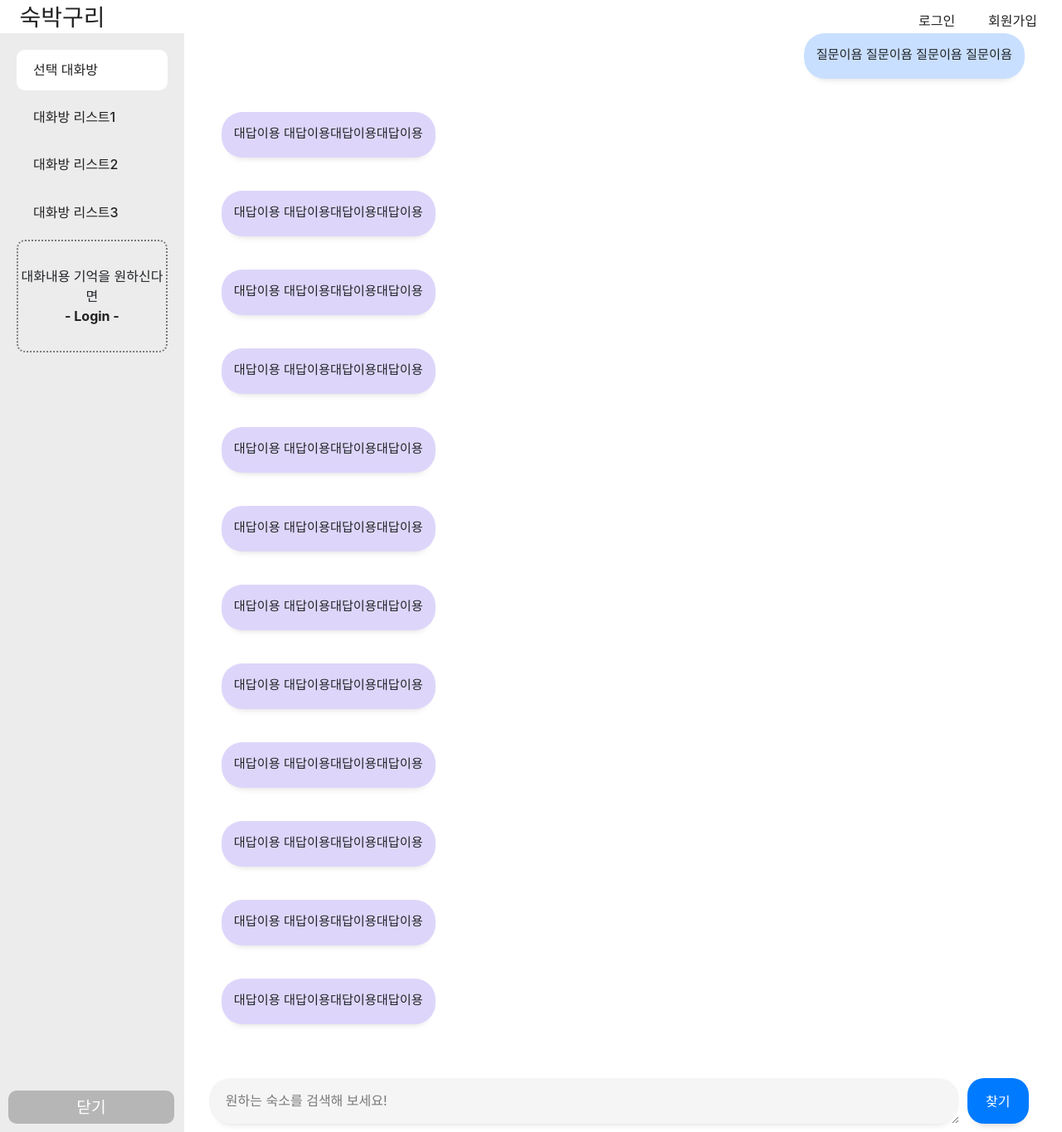
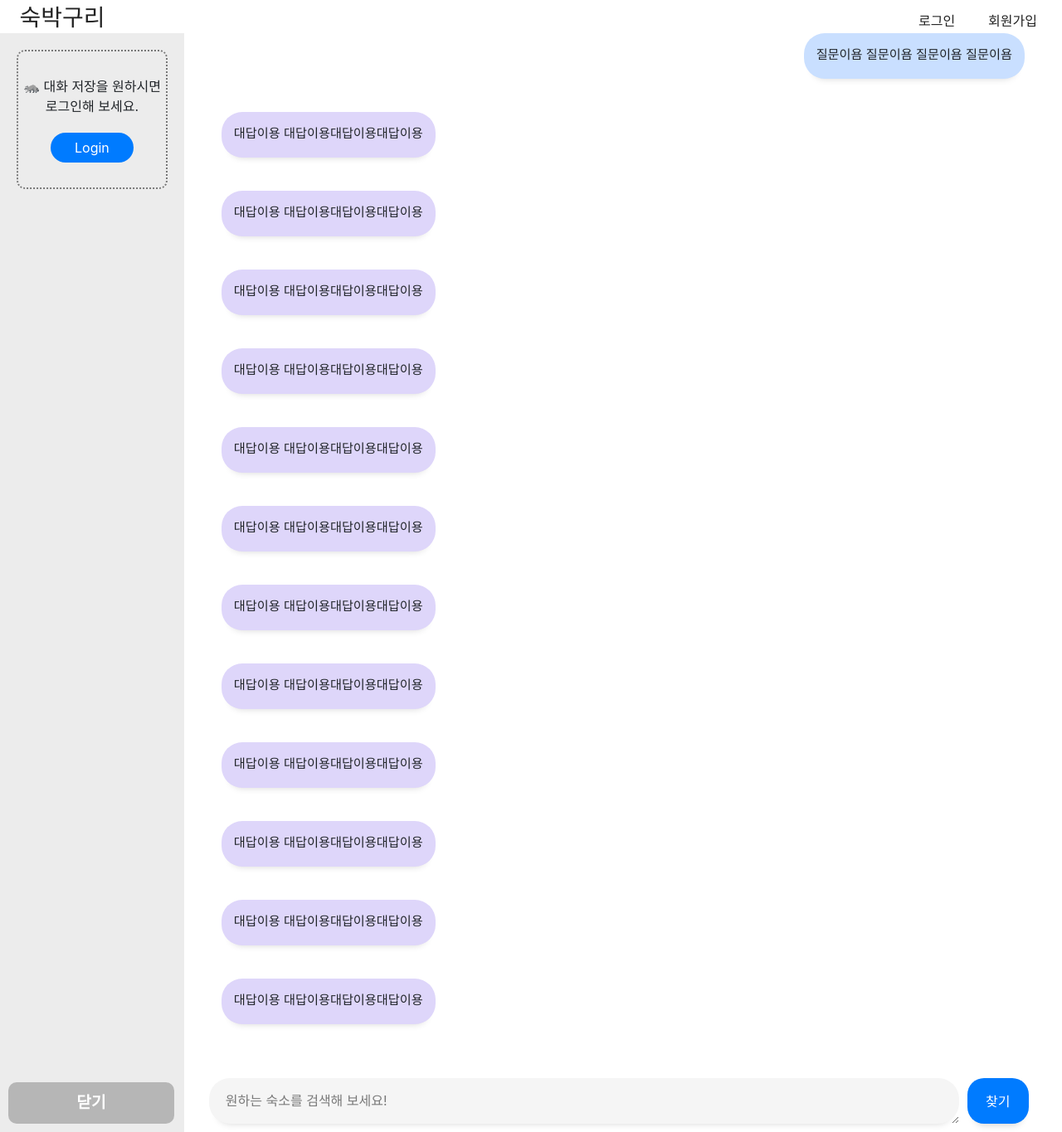
Before and after one commit to SKNETWORKS-FAMILY-AICAMP/SKN07-4th-1Team, a Django app: page / in a window 1280 px wide. Shown: the whole page at 83% size. Run offline with Django 4.2, Linux system fonts and the light colour scheme; some libraries are stand-ins or nearby versions.

Commit message:
navbar 로그인 연동

```diff
--- a/static/style.css
+++ b/static/style.css
@@ -203,7 +203,14 @@ html,body{
     border-radius: 10px;
     cursor: pointer;
 }
-#side_box>p>strong{
+#side_box>p> button{
+    width: 100px;
+    margin-top: 20px;
+    border: 0;
+    border-radius: 20px;
+}
+#side_box>p a{
+    color: white;
     text-align: center;
     display: block;
 }
@@ -216,9 +223,10 @@ html,body{
     position: fixed;
     bottom: 10px;
     left: 10px;
+    padding: 10px;
     background-color: #b6b6b6;
-    width: 200px; height: 40px;
-    text-align: center; line-height: 40px;
+    width: 200px; height: 50px;
+    text-align: center;
     border-radius: 10px;
     color: #ffffff;
     font-size: 1.2rem;
--- a/templates/base.html
+++ b/templates/base.html
@@ -15,22 +15,27 @@
     {% include "navbar.html" %}
     <div id="main_box">
         <div id="side_box" class="on">
+            {% if user.is_authenticated %}
             <h4 class="select_side"><a class="nocolor"  href="#">선택 대화방</a></h4>
             <h4><a class="nocolor"  href="#">대화방 리스트1</a></h4>
             <h4><a class="nocolor"  href="#">대화방 리스트2</a></h4>
             <h4><a class="nocolor"  href="#">대화방 리스트3</a></h4>
+            {% else %}
             <p>
-                대화내용 기억을 원하신다면
-                <strong><a class="nocolor"  href="#"> - Login - </a></strong>
+                🦝 대화 저장을 원하시면 로그인해 보세요.
+                <button class="btn btn-primary"><a href="{% url 'common:login' %}">Login</a></button>
             </p>
-
+            {% endif %}
         </div>
         <div id="cont_box">
             {% block content %}
             {% endblock %}
         </div>
+        <span id="side_onoff" class="open">
+            <strong>닫기</strong>
+        </span>
     </div>
-    <span id="side_onoff" class="open">닫기</span>
+
     <!-- 컨텐츠 -->
 
 
--- a/templates/navbar.html
+++ b/templates/navbar.html
@@ -1,6 +1,6 @@
 <div id="top_box">
     <div id="logo" class="in_top">
-        <h3 ><a class="nocolor" href="{% url 'project4:index' %}">숙박구리</a></h3>
+        <h3><a class="nocolor" href="{% url 'project4:index' %}">숙박구리</a></h3>
     </div>
     <div id="use_info" class="in_top">
         {% if user.is_authenticated %}
```
